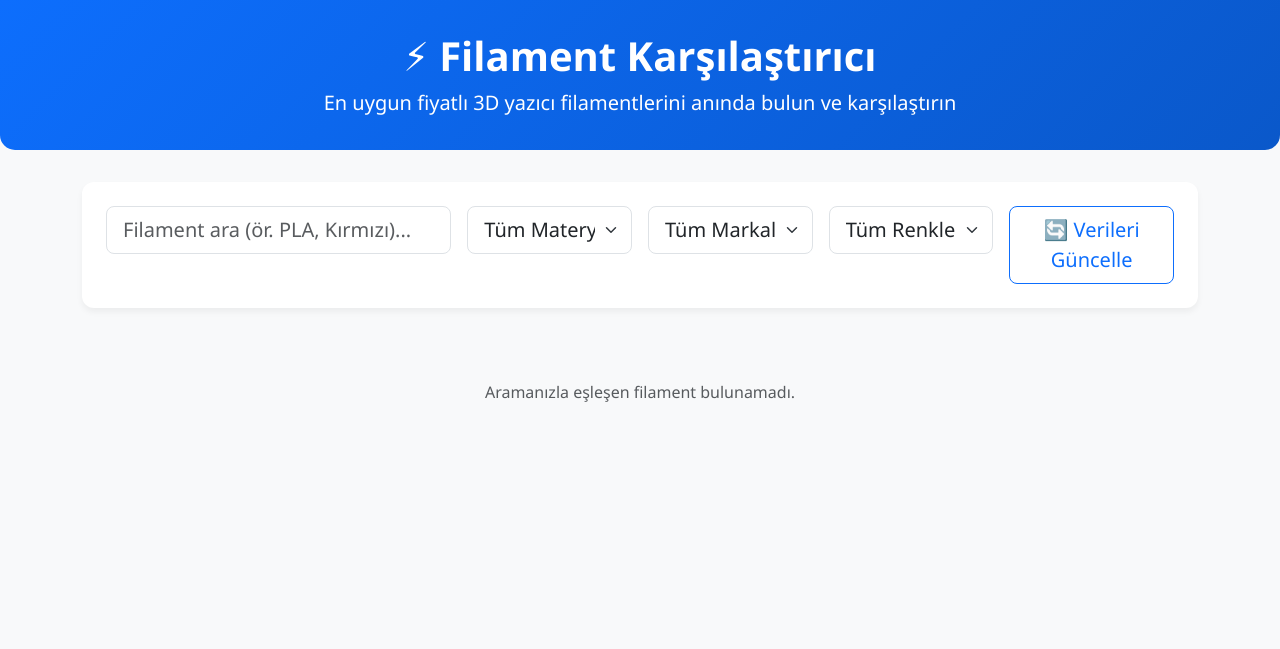
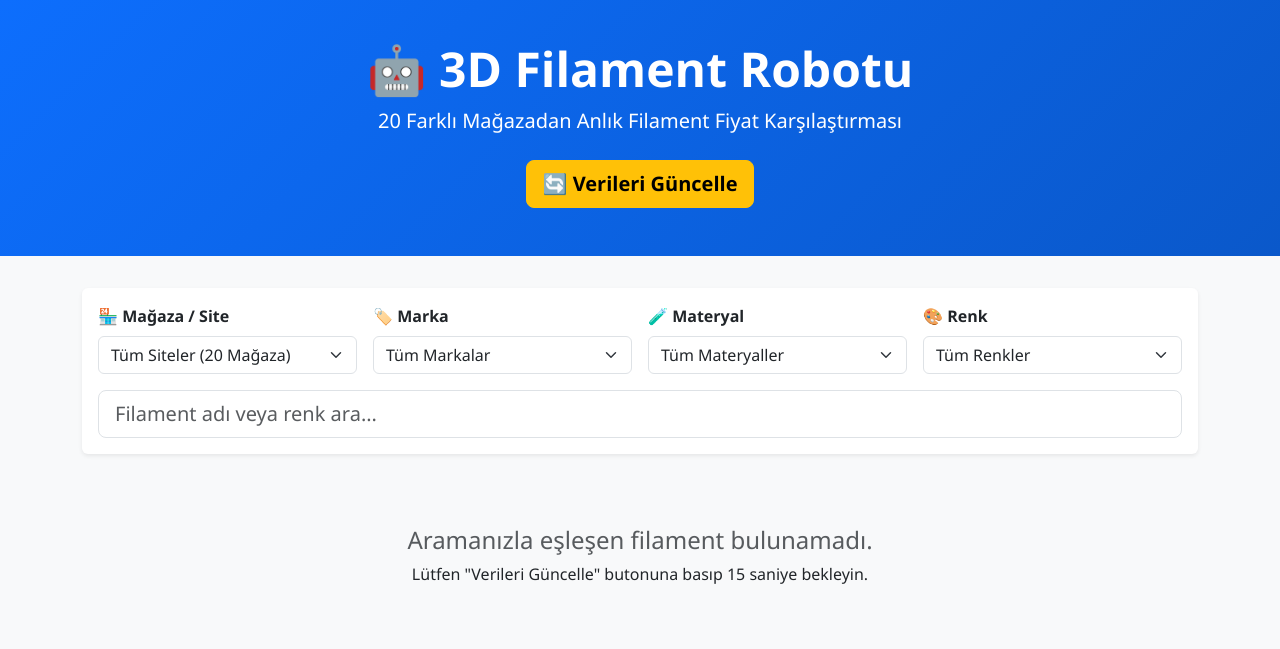
Before and after one commit to Cordamauro/filament-robotu, a Flask app: page / in a window 1280 px wide. Shown: the top 649 px of the page. Run offline with Flask 3, Linux system fonts and the light colour scheme; data that the repository does not hold is empty.

Commit message:
Update index.html

```diff
--- a/templates/index.html
+++ b/templates/index.html
@@ -3,136 +3,132 @@
 <head>
     <meta charset="UTF-8">
     <meta name="viewport" content="width=device-width, initial-scale=1.0">
-    <title>Filament Karşılaştırıcı</title>
-    <link href="https://cdn.jsdelivr.net/npm/bootstrap@5.3.2/dist/css/bootstrap.min.css" rel="stylesheet">
+    <title>3D Filament Robotu - Fiyat Karşılaştırma</title>
+    <link href="https://cdn.jsdelivr.net/npm/bootstrap@5.3.0/dist/css/bootstrap.min.css" rel="stylesheet">
     <style>
         body { background-color: #f8f9fa; font-family: 'Segoe UI', Tahoma, Geneva, Verdana, sans-serif; }
-        .hero { background: linear-gradient(135deg, #0d6efd, #0a58ca); color: white; padding: 2rem 0; margin-bottom: 2rem; border-radius: 0 0 15px 15px; }
-        .card { border: none; border-radius: 12px; box-shadow: 0 4px 6px rgba(0,0,0,0.05); transition: transform 0.2s; }
-        .card:hover { transform: translateY(-4px); }
-        .price-badge { background-color: #198754; color: white; font-size: 1.2rem; font-weight: bold; padding: 0.4rem 0.8rem; border-radius: 8px; }
-        .kg-price { font-size: 0.85rem; color: #6c757d; }
-        .img-container { height: 180px; display: flex; align-items: center; justify-content: center; background: #fff; padding: 10px; border-top-left-radius: 12px; border-top-right-radius: 12px; }
-        .img-container img { max-height: 100%; max-width: 100%; object-fit: contain; }
+        .hero { background: linear-gradient(135deg, #0d6efd 0%, #0a58ca 100%); color: white; padding: 2.5rem 0; margin-bottom: 2rem; }
+        .card { border: none; box-shadow: 0 0.125rem 0.25rem rgba(0,0,0,0.075); transition: transform 0.2s; }
+        .card:hover { transform: translateY(-3px); }
+        .price-tag { font-size: 1.25rem; font-weight: bold; color: #198754; }
+        .badge-brand { background-color: #6c757d; }
     </style>
 </head>
 <body>
 
-    <div class="hero text-center">
-        <div class="container">
-            <h1 class="fw-bold">⚡ Filament Karşılaştırıcı</h1>
-            <p class="lead mb-0">En uygun fiyatlı 3D yazıcı filamentlerini anında bulun ve karşılaştırın</p>
+<div class="hero">
+    <div class="container text-center">
+        <h1 class="display-5 fw-bold">🤖 3D Filament Robotu</h1>
+        <p class="lead">20 Farklı Mağazadan Anlık Filament Fiyat Karşılaştırması</p>
+        <button id="btnUpdate" class="btn btn-warning btn-lg mt-2 fw-bold" onclick="triggerUpdate()">🔄 Verileri Güncelle</button>
+        <div id="updateStatus" class="small mt-2 text-white-50"></div>
     </div>
 </div>
 
-    <div class="container mb-5">
-        <!-- Arama ve Filtreler -->
-        <div class="card p-4 mb-4">
+<div class="container">
+    <!-- FİLTRELEME BÖLÜMÜ -->
+    <div class="card p-3 mb-4">
         <div class="row g-3">
-                <div class="col-md-4">
-                    <input type="text" id="searchInput" class="form-control form-control-lg" placeholder="Filament ara (ör. PLA, Kırmızı)..." oninput="loadProducts()">
+            <!-- MAĞAZA SEÇİM KUTUSU -->
+            <div class="col-md-3">
+                <label class="form-label fw-bold">🏪 Mağaza / Site</label>
+                <select id="filterSource" class="form-select" onchange="loadProducts()">
+                    <option value="">Tüm Siteler (20 Mağaza)</option>
+                </select>
             </div>
-                <div class="col-md-2">
-                    <select id="materialFilter" class="form-select form-select-lg" onchange="loadProducts()">
+
+            <div class="col-md-3">
+                <label class="form-label fw-bold">🏷️ Marka</label>
+                <select id="filterBrand" class="form-select" onchange="loadProducts()">
+                    <option value="">Tüm Markalar</option>
+                </select>
+            </div>
+
+            <div class="col-md-3">
+                <label class="form-label fw-bold">🧪 Materyal</label>
+                <select id="filterMaterial" class="form-select" onchange="loadProducts()">
                     <option value="">Tüm Materyaller</option>
                 </select>
             </div>
-                <div class="col-md-2">
-                    <select id="brandFilter" class="form-select form-select-lg" onchange="loadProducts()">
-                        <option value="">Tüm Markalar</option>
-                    </select>
-                </div>
-                <div class="col-md-2">
-                    <select id="colorFilter" class="form-select form-select-lg" onchange="loadProducts()">
+
+            <div class="col-md-3">
+                <label class="form-label fw-bold">🎨 Renk</label>
+                <select id="filterColor" class="form-select" onchange="loadProducts()">
                     <option value="">Tüm Renkler</option>
                 </select>
             </div>
-                <div class="col-md-2">
-                    <button class="btn btn-outline-primary btn-lg w-100" onclick="triggerUpdate()">🔄 Verileri Güncelle</button>
+
+            <div class="col-md-12 mt-3">
+                <input type="text" id="searchQuery" class="form-control form-control-lg" placeholder="Filament adı veya renk ara..." onkeyup="loadProducts()">
             </div>
         </div>
     </div>
 
-        <div id="statusAlert" class="alert alert-info d-none text-center mb-4"></div>
-
-        <!-- Ürün Listesi Grid -->
-        <div id="productGrid" class="row row-cols-1 row-cols-md-3 row-cols-lg-4 g-4">
-            <div class="text-center w-100 py-5">
+    <!-- ÜRÜN LİSTESİ -->
+    <div id="productList" class="row g-3">
+        <div class="text-center py-5">
             <div class="spinner-border text-primary" role="status"></div>
-                <p class="mt-2 text-muted">Ürünler yükleniyor...</p>
+            <p class="mt-2 text-muted">Filamentler Yükleniyor...</p>
         </div>
     </div>
 </div>
 
 <script>
-        async function fetchFilters() {
-            try {
+async function loadFilters() {
     const res = await fetch('/api/filters');
     const data = await res.json();
 
-                populateSelect('materialFilter', data.material, 'Tüm Materyaller');
-                populateSelect('brandFilter', data.brand, 'Tüm Markalar');
-                populateSelect('colorFilter', data.color, 'Tüm Renkler');
-            } catch (e) { console.error("Filtreler yüklenemedi", e); }
+    populateSelect('filterSource', data.source, 'Tüm Siteler (20 Mağaza)');
+    populateSelect('filterBrand', data.brand, 'Tüm Markalar');
+    populateSelect('filterMaterial', data.material, 'Tüm Materyaller');
+    populateSelect('filterColor', data.color, 'Tüm Renkler');
 }
 
 function populateSelect(id, items, defaultText) {
     const select = document.getElementById(id);
-            const current = select.value;
+    const currentValue = select.value;
     select.innerHTML = `<option value="">${defaultText}</option>`;
-            if (items) {
+    if(items) {
         items.forEach(item => {
-                    const opt = document.createElement('option');
-                    opt.value = item;
-                    opt.textContent = item;
-                    if(item === current) opt.selected = true;
-                    select.appendChild(opt);
+            select.innerHTML += `<option value="${item}">${item}</option>`;
         });
     }
+    select.value = currentValue;
 }
 
 async function loadProducts() {
-            const q = document.getElementById('searchInput').value;
-            const material = document.getElementById('materialFilter').value;
-            const brand = document.getElementById('brandFilter').value;
-            const color = document.getElementById('colorFilter').value;
+    const source = document.getElementById('filterSource').value;
+    const brand = document.getElementById('filterBrand').value;
+    const material = document.getElementById('filterMaterial').value;
+    const color = document.getElementById('filterColor').value;
+    const q = document.getElementById('searchQuery').value;
 
-            const params = new URLSearchParams({ q, material, brand, color });
+    const url = `/api/products?source=${encodeURIComponent(source)}&brand=${encodeURIComponent(brand)}&material=${encodeURIComponent(material)}&color=${encodeURIComponent(color)}&q=${encodeURIComponent(q)}`;
 
-            try {
-                const res = await fetch('/api/products?' + params);
+    const res = await fetch(url);
     const products = await res.json();
-                renderProducts(products);
-            } catch (e) {
-                document.getElementById('productGrid').innerHTML = '<div class="alert alert-danger w-100 text-center">Ürünler yüklenirken bir hata oluştu.</div>';
-            }
-        }
 
-        function renderProducts(products) {
-            const grid = document.getElementById('productGrid');
-            if (!products || products.length === 0) {
-                grid.innerHTML = '<div class="text-center w-100 py-5 text-muted">Aramanızla eşleşen filament bulunamadı.</div>';
+    const list = document.getElementById('productList');
+    if (products.length === 0) {
+        list.innerHTML = `<div class="col-12 text-center py-5"><h4 class="text-muted">Aramanızla eşleşen filament bulunamadı.</h4><p>Lütfen "Verileri Güncelle" butonuna basıp 15 saniye bekleyin.</p></div>`;
         return;
     }
 
-            grid.innerHTML = products.map(p => `
-                <div class="col">
-                    <div class="card h-100">
-                        <div class="img-container">
-                            <img src="${p.image || 'https://via.placeholder.com/200?text=Gorsel+Yok'}" alt="${p.name}">
+    list.innerHTML = products.map(p => `
+        <div class="col-md-4 col-lg-3">
+            <div class="card h-100 p-3">
+                <span class="badge bg-secondary mb-2 w-auto align-self-start">${p.source}</span>
+                <h6 class="card-title text-truncate" title="${p.name}">${p.name}</h6>
+                <div class="mb-2">
+                    <span class="badge bg-primary">${p.material}</span>
+                    <span class="badge bg-info text-dark">${p.color}</span>
                 </div>
-                        <div class="card-body d-flex flex-column">
-                            <span class="badge bg-secondary mb-2 w-auto align-self-start">${p.source}</span>
-                            <h6 class="card-title fw-bold text-dark mb-1">${p.name}</h6>
-                            <p class="text-muted small mb-2">${p.brand || ''} • ${p.material || ''} • ${p.color || ''}</p>
-
-                            <div class="mt-auto pt-2 d-flex justify-content-between align-items-end">
+                <div class="mt-auto pt-2 border-top d-flex justify-content-between align-items-center">
                     <div>
-                                    <div class="price-badge">${p.price ? p.price + ' ₺' : 'Fiyat Yok'}</div>
-                                    ${p.kg_price ? `<div class="kg-price mt-1">${Math.round(p.kg_price)} ₺ / kg</div>` : ''}
+                        <div class="price-tag">${p.price} TL</div>
+                        <small class="text-muted">${p.kg_price ? Math.round(p.kg_price) + ' TL / kg' : ''}</small>
                     </div>
-                                <a href="${p.url}" target="_blank" class="btn btn-primary btn-sm">Mağazaya Git ↗</a>
-                            </div>
+                    <a href="${p.url}" target="_blank" class="btn btn-sm btn-outline-primary">Siteye Git ↗</a>
                 </div>
             </div>
         </div>
@@ -140,26 +136,21 @@
 }
 
 async function triggerUpdate() {
-            const alert = document.getElementById('statusAlert');
-            alert.classList.remove('d-none');
-            alert.textContent = 'Veriler güncelleniyor, lütfen bekleyin...';
+    const btn = document.getElementById('btnUpdate');
+    btn.disabled = true;
+    btn.innerText = '⌛ Güncelleniyor...';
 
-            try {
     await fetch('/api/update', { method: 'POST' });
+
     setTimeout(() => {
-                    alert.textContent = 'Güncelleme başlatıldı! Sayfa kısa süre sonra yenilenecek.';
-                    setTimeout(() => {
-                        alert.classList.add('d-none');
-                        fetchFilters();
+        btn.disabled = false;
+        btn.innerText = '🔄 Verileri Güncelle';
+        loadFilters();
         loadProducts();
-                    }, 3000);
-                }, 1000);
-            } catch (e) {
-                alert.textContent = 'Güncelleme başlatılamadı.';
-            }
+    }, 12000);
 }
 
-        fetchFilters();
+loadFilters();
 loadProducts();
 </script>
 </body>
```
Lines whose indentation alone changed are shown as unchanged.
